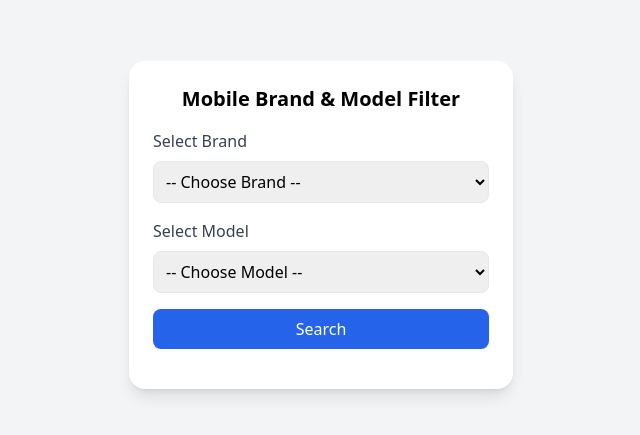
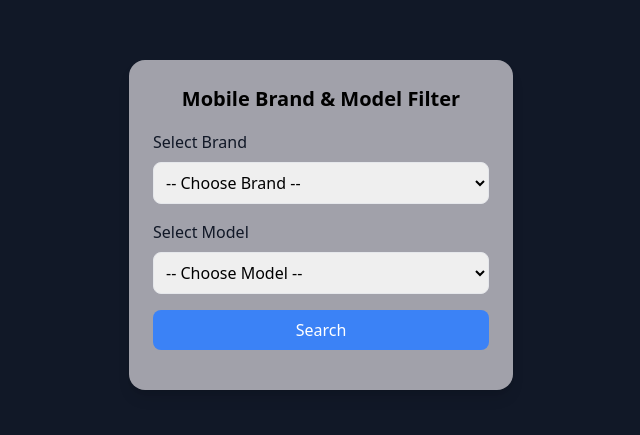
Before and after one commit to abdulhadinadeem0321-boop/Assignment-no.02, a plain HTML site: page index.html in a window 1280 px wide. Shown: the part 175-610 px from the top of the page, without its empty margins (319-959 px from the left). Drawn offline with nearby package versions, Linux system fonts and the light colour scheme.

Commit message:
second commit

```diff
--- a/file.js
+++ b/file.js
@@ -3,14 +3,14 @@ const brandSelect = document.getElementById("brand");
     const searchBtn = document.getElementById("searchBtn");
     const resultDiv = document.getElementById("result");
 
-    // Models Data
+
     const models = {
       Samsung: ["Galaxy S23", "Galaxy A54", "Galaxy Z Fold 5"],
       Apple: ["iPhone 14", "iPhone 14 Pro", "iPhone SE"],
       Xiaomi: ["Redmi Note 12", "Mi 11 Lite", "Poco X5"]
     };
 
-    // Brand Change → Load Models
+
     brandSelect.addEventListener("change", function () {
       const brand = this.value;
       modelSelect.innerHTML = `<option value="">-- Choose Model --</option>`;
--- a/index.html
+++ b/index.html
@@ -7,13 +7,13 @@
   <title>Mobile Brand Filter</title>
   <link href="style.css" rel="stylesheet">
 </head>
-<body class="bg-gray-100 flex items-center justify-center min-h-screen">
+<body class="bg-gray-900 flex items-center justify-center min-h-screen">
 
-  <div class="bg-white shadow-lg rounded-2xl p-6 w-96">
-    <h1 class="text-xl font-bold mb-4 text-center">Mobile Brand & Model Filter</h1>
+  <div class="bg-zinc-400 shadow-lg rounded-2xl p-6 w-96">
+    <h1 class="text-[20px] font-bold mb-4 text-center">Mobile Brand & Model Filter</h1>
 
 
-    <label for="brand" class="block mb-2 text-gray-700 font-medium">Select Brand</label>
+    <label for="brand" class="block mb-2 text-gray-900 font-medium">Select Brand</label>
     <select id="brand" class="w-full p-2 mb-4 border rounded-lg focus:ring-2 focus:ring-blue-500">
       <option value="">-- Choose Brand --</option>
       <option value="Samsung">Samsung</option>
@@ -22,13 +22,13 @@
     </select>
 
 
-    <label for="model" class="block mb-2 text-gray-700 font-medium">Select Model</label>
+    <label for="model" class="block mb-2 text-gray-900 font-medium">Select Model</label>
     <select id="model" class="w-full p-2 mb-4 border rounded-lg focus:ring-2 focus:ring-blue-500">
       <option value="">-- Choose Model --</option>
     </select>
 
     <!-- Search Button -->
-    <button id="searchBtn" class="w-full bg-blue-600 text-white p-2 rounded-lg hover:bg-blue-700 transition">
+    <button id="searchBtn" class="w-full bg-blue-500 text-white p-2 rounded-lg hover:bg-blue-700 transition">
       Search
     </button>
 
```
